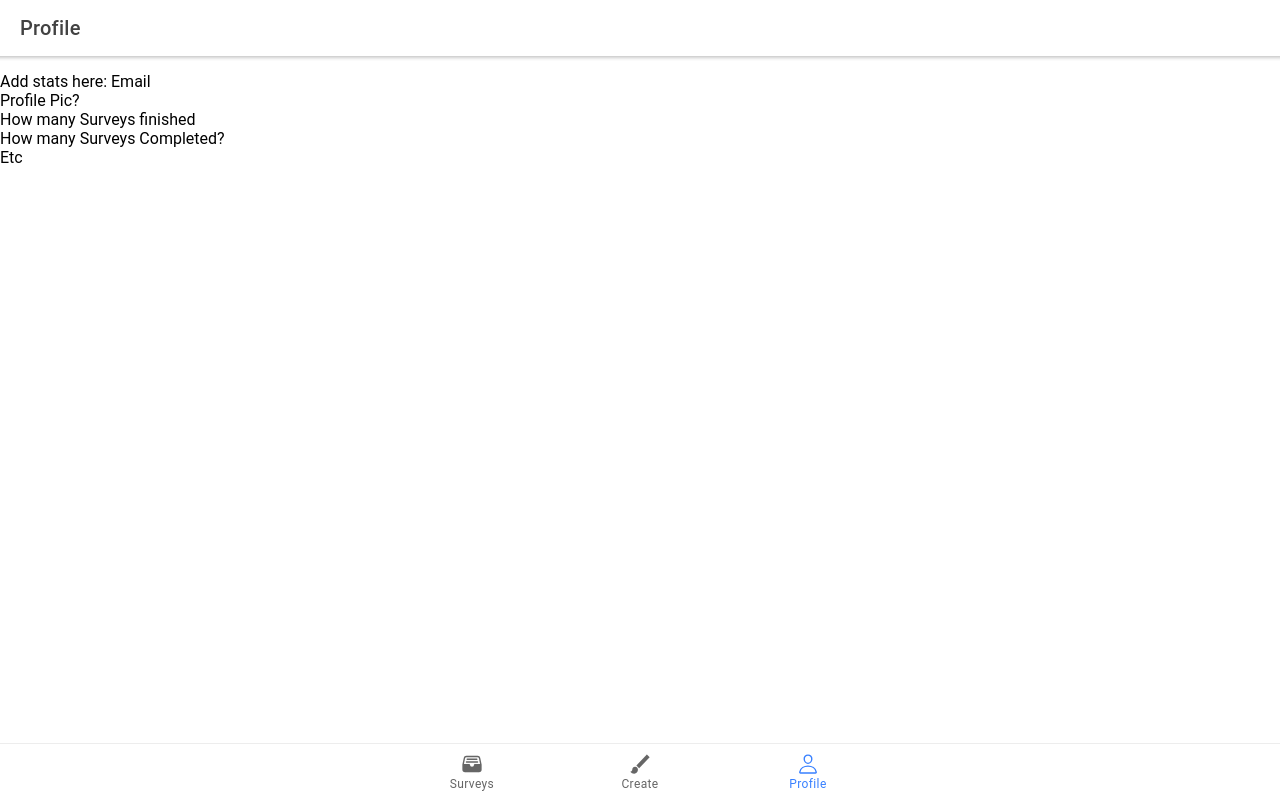
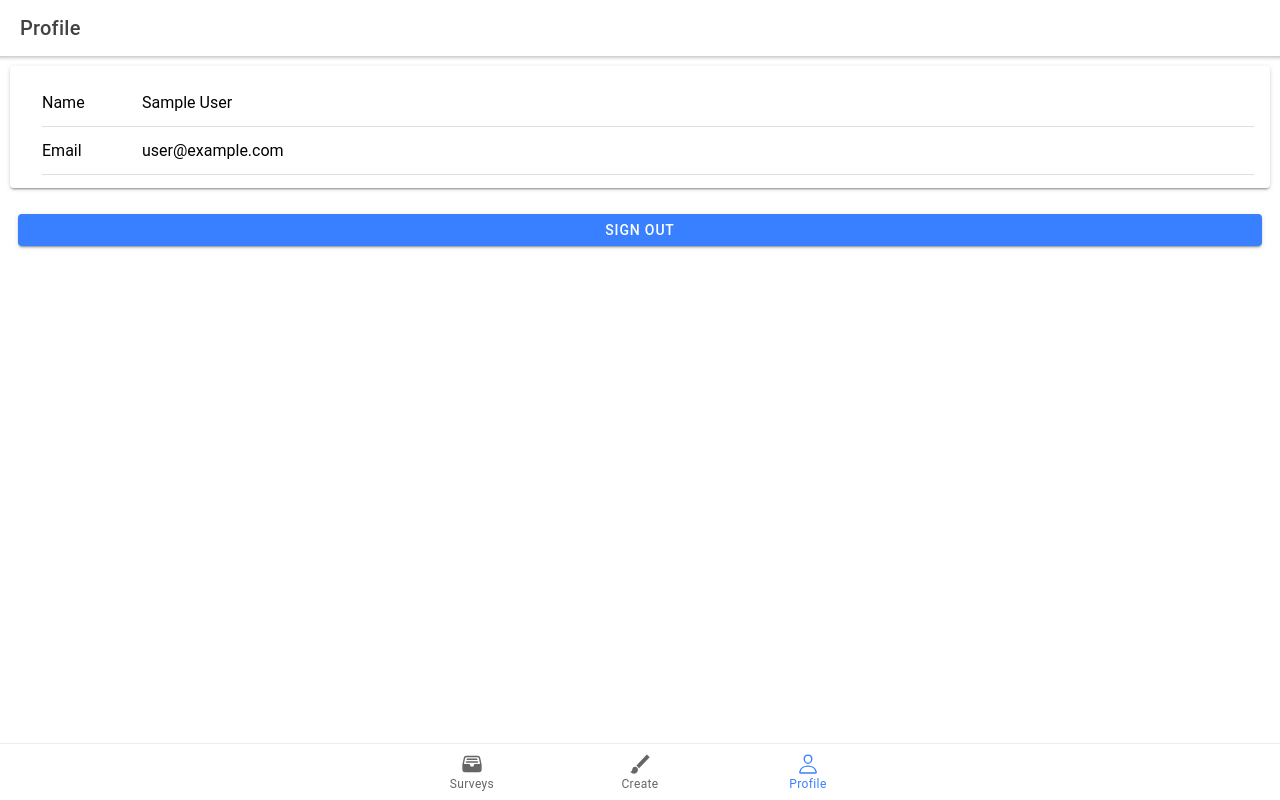
Before and after one commit to Kotishka/survey-monster, a React (Create React App) app: page /Profile in a window 1280 px wide. Built offline with nearby package versions, Linux system fonts and the light colour scheme; no server answers; sample sign-in values are in the browser's storage.

Commit message:
Updated Profile Page

```diff
--- a/src/pages/Profile.tsx
+++ b/src/pages/Profile.tsx
@@ -1,9 +1,20 @@
-import React, { useState } from 'react';
-import { IonContent, IonHeader, IonPage, IonTitle, IonToolbar, IonCard, IonCardHeader, IonCardTitle, IonCardContent, IonButton, IonItem, IonInput, IonLabel } from '@ionic/react';
+import React, { useState, useCallback, useContext } from 'react';
+import { IonContent, IonHeader, IonPage, IonTitle, IonToolbar, IonCard, IonCardHeader, IonCardTitle, IonCardContent, IonButton, IonItem, IonInput, IonLabel, IonRouterLink } from '@ionic/react';
+import { auth } from 'firebase';
+import { UserContext } from '..';
+import firebase from 'firebase';
 
 const Profile: React.FC = () => {
 
   const [text, setText] = useState<string>();
+  const user = useContext(UserContext);
+
+  const signOut = useCallback(() => {
+    firebase.auth().signOut();
+  }, []);
+
+  const email = user.email;
+  const name = user.displayName;
 
   return (
     <IonPage>
@@ -13,13 +24,19 @@ const Profile: React.FC = () => {
         </IonToolbar>
       </IonHeader>
       <IonContent>
-        <p>Add stats here:
-          Email<br />
-          Profile Pic?<br />
-          How many Surveys finished<br />
-          How many Surveys Completed?<br />
-          Etc<br />
-        </p>
+        <IonCard>
+          <IonCardContent>
+          <IonItem>
+              <IonLabel position="fixed">Name</IonLabel>
+              { name }
+            </IonItem>
+            <IonItem>
+              <IonLabel position="fixed">Email</IonLabel>
+              { email }
+            </IonItem>
+          </IonCardContent>
+        </IonCard>
+        <IonButton class="ion-padding" expand="block" onClick={signOut} routerLink="/Home">Sign Out</IonButton>
       </IonContent>
     </IonPage>
   );
```
